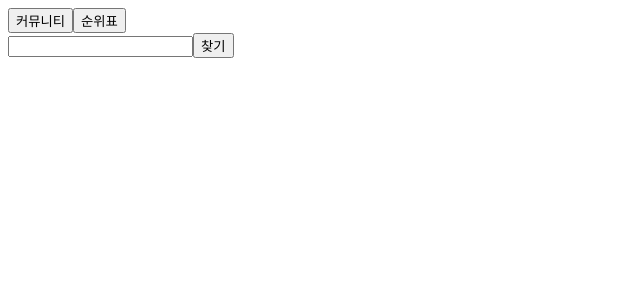
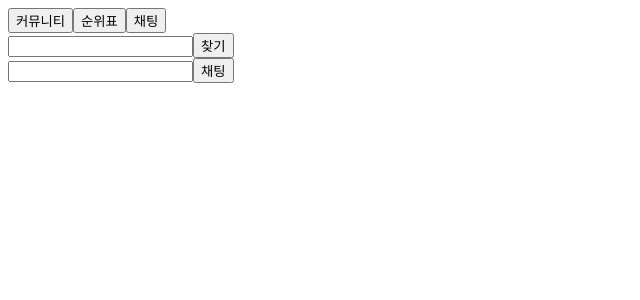
Before and after one commit to lolchess/lolche, a React (Create React App) app: page /Chatting in a window 1280 px wide. Before the commit this address had no page. Shown: the top 300 px of the page, without its empty margins (0-640 px from the left). Built offline with nearby package versions, Linux system fonts and the light colour scheme.

Commit message:
tmp: Chatting 컴포넌트 임시 구현

```diff
--- a/src/App.tsx
+++ b/src/App.tsx
@@ -5,6 +5,7 @@ import { BrowserRouter } from "react-router-dom";
 import { Route, Routes } from "react-router-dom";
 import RankTable from "./components/RankTable";
 import UserPage from "./components/UserPage";
+import Chatting from "./components/Chatting";
 
 function App() {
   return (
@@ -15,6 +16,7 @@ function App() {
         <Route path="/Community" element={<Community />} />
         <Route path="/RankTable" element={<RankTable />} />
         <Route path="/UserPage/:name" element={<UserPage />} />
+        <Route path="/Chatting" element={<Chatting />} />
       </Routes>
     </BrowserRouter>
   );
--- /dev/null
+++ b/src/components/Chatting/Chatting.tsx
@@ -0,0 +1,17 @@
+import useInput from "../../hooks/useInput";
+
+export default function Chatting(): JSX.Element {
+  const [input, setInput, onChangeInput] = useInput("");
+
+  const onClickBtn = () => {
+    console.log(input);
+    setInput("");
+  };
+
+  return (
+    <div>
+      <input value={input} onChange={onChangeInput} />
+      <button onClick={onClickBtn}>채팅</button>
+    </div>
+  );
+}
--- /dev/null
+++ b/src/components/Chatting/index.ts
@@ -0,0 +1,2 @@
+import Chatting from "./Chatting";
+export default Chatting;
--- a/src/components/Navigation/Navigation.tsx
+++ b/src/components/Navigation/Navigation.tsx
@@ -1,28 +1,24 @@
-import { useState } from "react";
 import { useNavigate } from "react-router";
+import useInput from "../../hooks/useInput";
 
 function Navigation(): JSX.Element {
   const navigate = useNavigate();
-  const [searchInput, setSearchInput] = useState<string>("");
-
-  const onChangeInput = (e: React.ChangeEvent<HTMLInputElement>) => {
-    setSearchInput(e.target.value);
-  };
+  const [input, setInput, onChangeInput] = useInput("");
 
   const onClickBtn = () => {
-    // console.log(searchInput);
-    if (!searchInput.length) return;
+    if (!input.length) return;
 
-    navigate("/UserPage/" + searchInput);
-    setSearchInput("");
+    navigate("/UserPage/" + input);
+    setInput("");
   };
 
   return (
     <div>
       <button onClick={() => navigate("/community")}>커뮤니티</button>
       <button onClick={() => navigate("/RankTable")}>순위표</button>
+      <button onClick={() => navigate("/Chatting")}>채팅</button>
       <div>
-        <input value={searchInput} onChange={onChangeInput} />
+        <input value={input} onChange={onChangeInput} />
         <button onClick={onClickBtn}>찾기</button>
       </div>
     </div>
```
